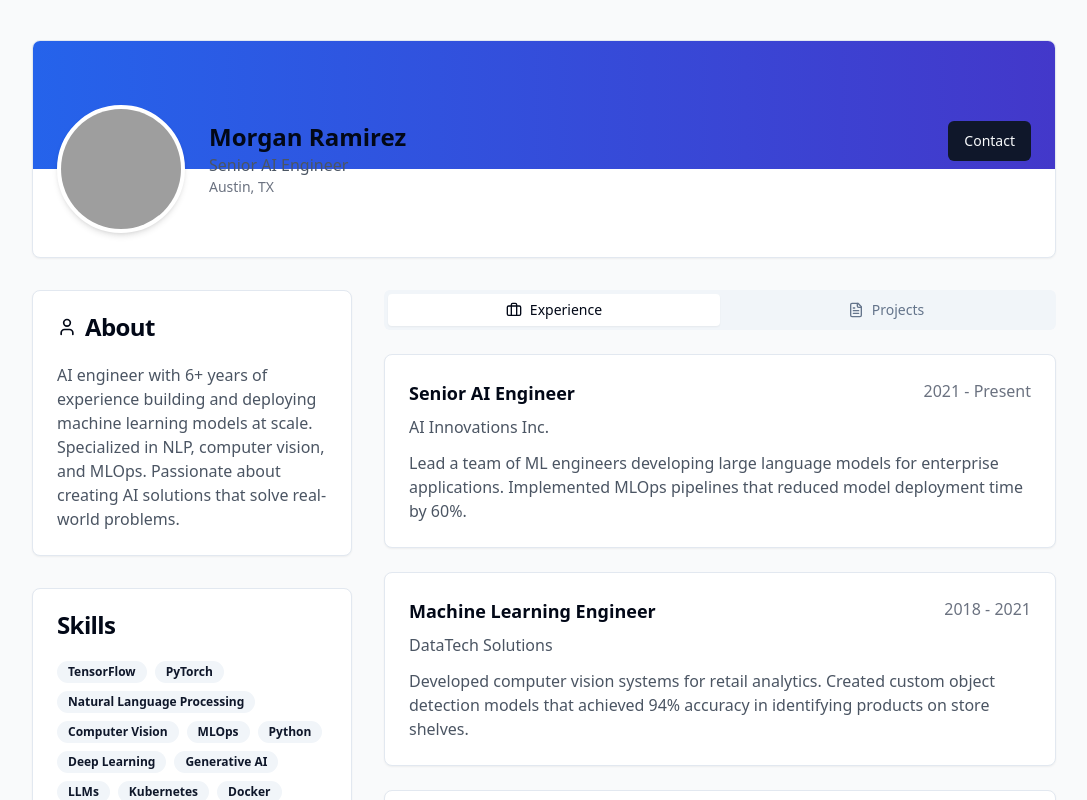
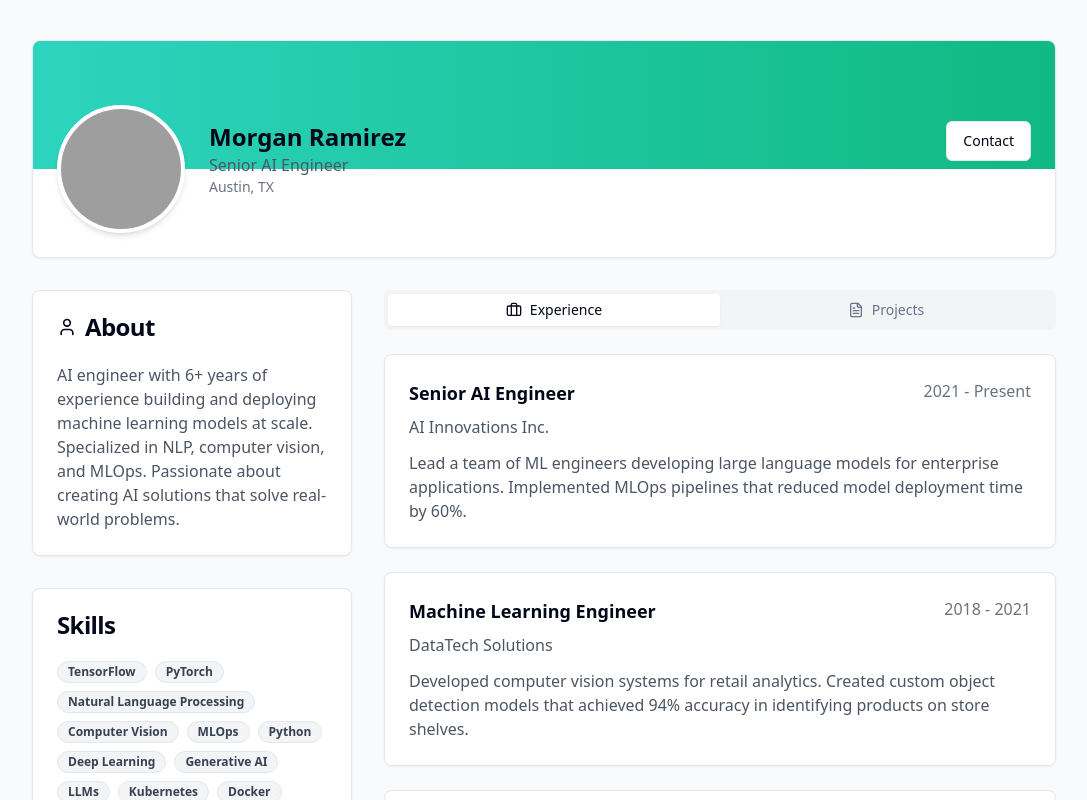
Before and after one commit to Decoding-Data-Science/idea-to-masterplan-coach, a React (Vite) app: page /ai-engineer in a window 1280 px wide. Shown: the top 800 px of the page, without its empty margins (96-1183 px from the left). Built offline with nearby package versions, Linux system fonts and the light colour scheme; grey boxes are pictures that could not be loaded.

Commit message:
Refactor: Remove blue color from CreateProfile page
Removes the blue color from the CreateProfile page to improve visibility.

```diff
--- a/src/pages/AIEngineerProfile.tsx
+++ b/src/pages/AIEngineerProfile.tsx
@@ -79,7 +79,7 @@ const AIEngineerProfile = () => {
       <div className="max-w-5xl mx-auto">
         {/* Profile Header */}
         <Card className="mb-8 overflow-hidden">
-          <div className="h-32 bg-gradient-to-r from-blue-600 to-indigo-700"></div>
+          <div className="h-32 bg-gradient-to-r from-teal-400 to-emerald-500"></div>
           <CardContent className="relative pt-0">
             <div className="flex flex-col md:flex-row gap-6 -mt-16">
               <Avatar className="h-32 w-32 border-4 border-white bg-white shadow-md">
@@ -93,7 +93,7 @@ const AIEngineerProfile = () => {
                     <p className="text-gray-600">{profile.title}</p>
                     <p className="text-gray-500 text-sm">{profile.location}</p>
                   </div>
-                  <Button>Contact</Button>
+                  <Button variant="outline" className="bg-white hover:bg-gray-100">Contact</Button>
                 </div>
               </div>
             </div>
@@ -123,7 +123,7 @@ const AIEngineerProfile = () => {
               <CardContent>
                 <div className="flex flex-wrap gap-2">
                   {profile.skills.map((skill, index) => (
-                    <Badge key={index} variant="secondary">{skill}</Badge>
+                    <Badge key={index} variant="outline" className="bg-gray-100 text-gray-700">{skill}</Badge>
                   ))}
                 </div>
               </CardContent>
@@ -148,12 +148,12 @@ const AIEngineerProfile = () => {
           {/* Right Column (wider) */}
           <div className="md:col-span-2">
             <Tabs defaultValue="experience" className="w-full">
-              <TabsList className="w-full grid grid-cols-2 mb-6">
-                <TabsTrigger value="experience" className="flex items-center gap-2">
+              <TabsList className="w-full grid grid-cols-2 mb-6 bg-gray-100">
+                <TabsTrigger value="experience" className="flex items-center gap-2 data-[state=active]:bg-white">
                   <Briefcase className="h-4 w-4" />
                   Experience
                 </TabsTrigger>
-                <TabsTrigger value="projects" className="flex items-center gap-2">
+                <TabsTrigger value="projects" className="flex items-center gap-2 data-[state=active]:bg-white">
                   <FileText className="h-4 w-4" />
                   Projects
                 </TabsTrigger>
@@ -182,7 +182,7 @@ const AIEngineerProfile = () => {
                       <p className="text-gray-600 mb-4">{project.description}</p>
                       <div className="flex flex-wrap gap-2">
                         {project.technologies.map((tech, index) => (
-                          <Badge key={index} variant="outline">{tech}</Badge>
+                          <Badge key={index} variant="outline" className="bg-gray-50">{tech}</Badge>
                         ))}
                       </div>
                     </CardContent>
```
